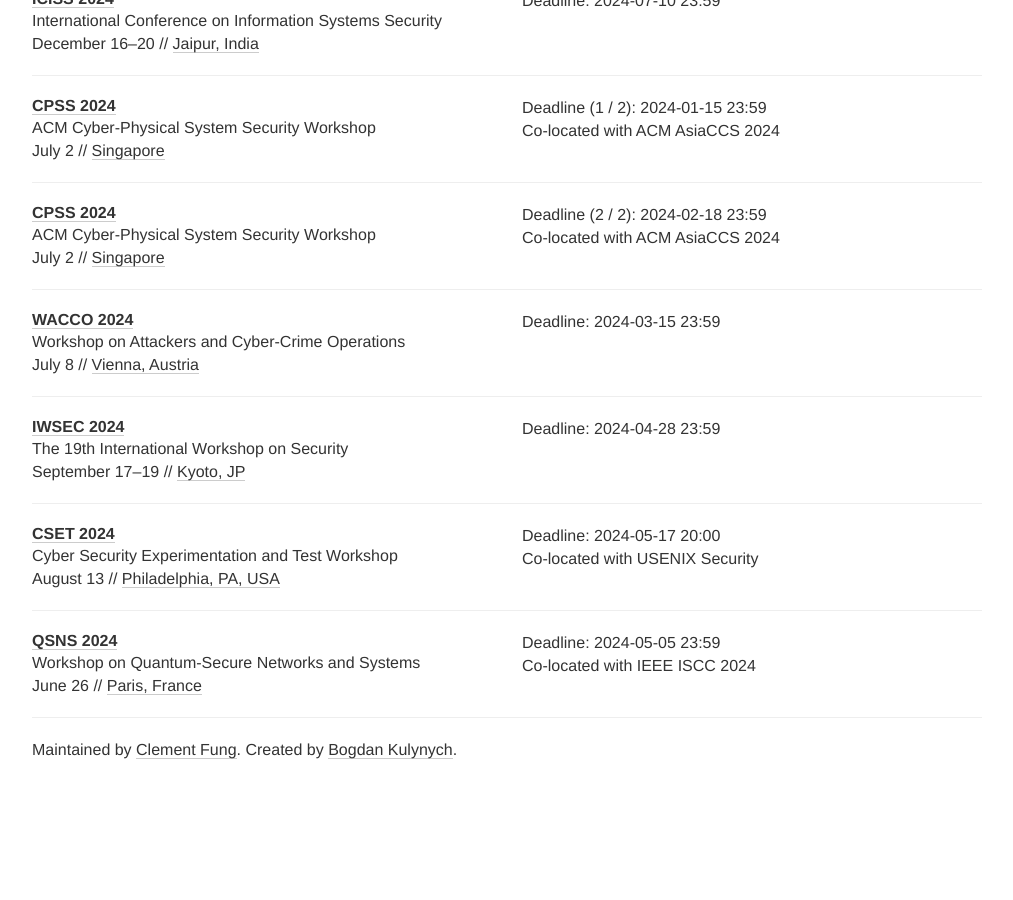
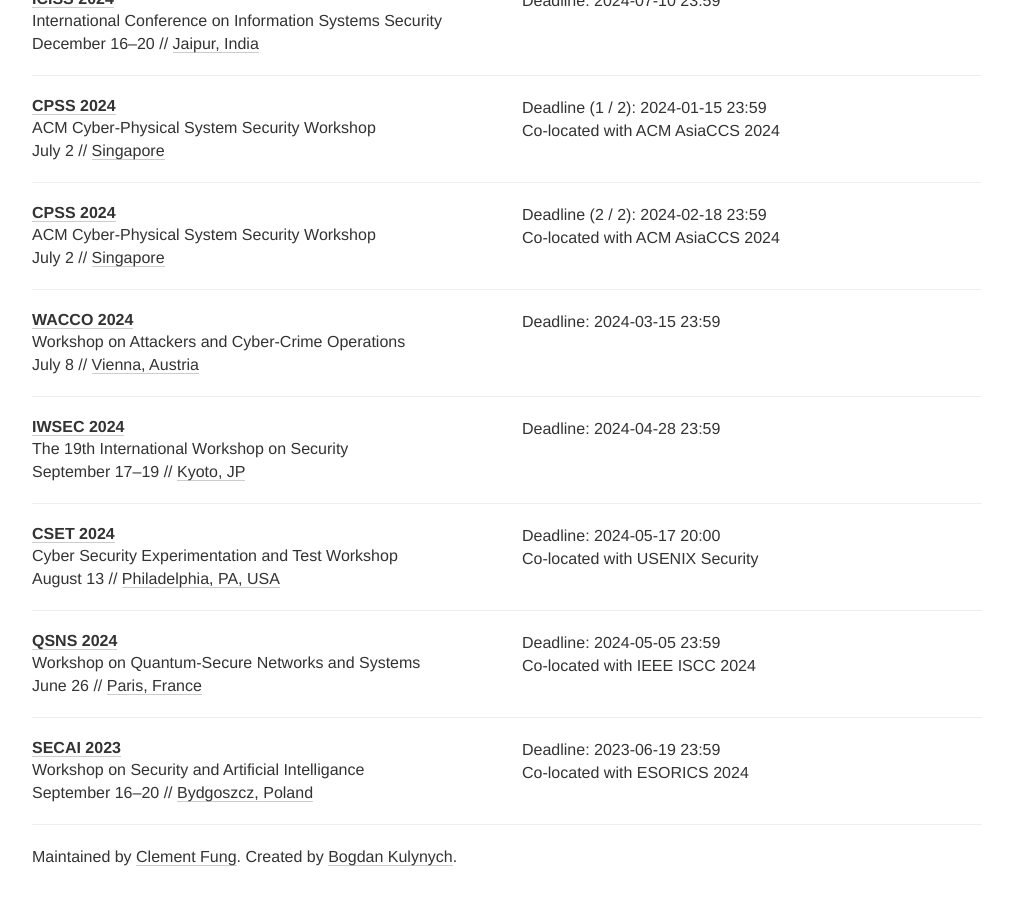
Before and after one commit to sec-deadlines/sec-deadlines.github.io, a Jekyll site: the page built from index.html, in a window 1280 px wide and 900 px high, scrolled down 12812 px. Shown: the whole window, without its empty margins (133-1146 px from the left). Built offline with Jekyll 4.4.1, drawn with Linux system fonts in a browser that asks for light colours; nearby versions of some CDN libraries; comment, search, counter and statistics services are not loaded; before the commit the page ends 13605 px from its top, so only the background shows below that.

Commit message:
Adding SECAI 2024

```diff
--- a/_data/conferences.yml
+++ b/_data/conferences.yml
@@ -937,3 +937,13 @@
   place: Paris, France
   date: "June 26"
   tags: [SEC, PRIV, CRYPTO, SHOP]
+
+- name: SECAI
+  description: Workshop on Security and Artificial Intelligance
+  year: 2023
+  link: https://sites.google.com/view/secai2024
+  deadline: ["2023-06-19 23:59"]
+  comment: Co-located with ESORICS 2024
+  date: September 16-20
+  place: Bydgoszcz, Poland
+  tags: [SEC, PRIV, SHOP]
```
